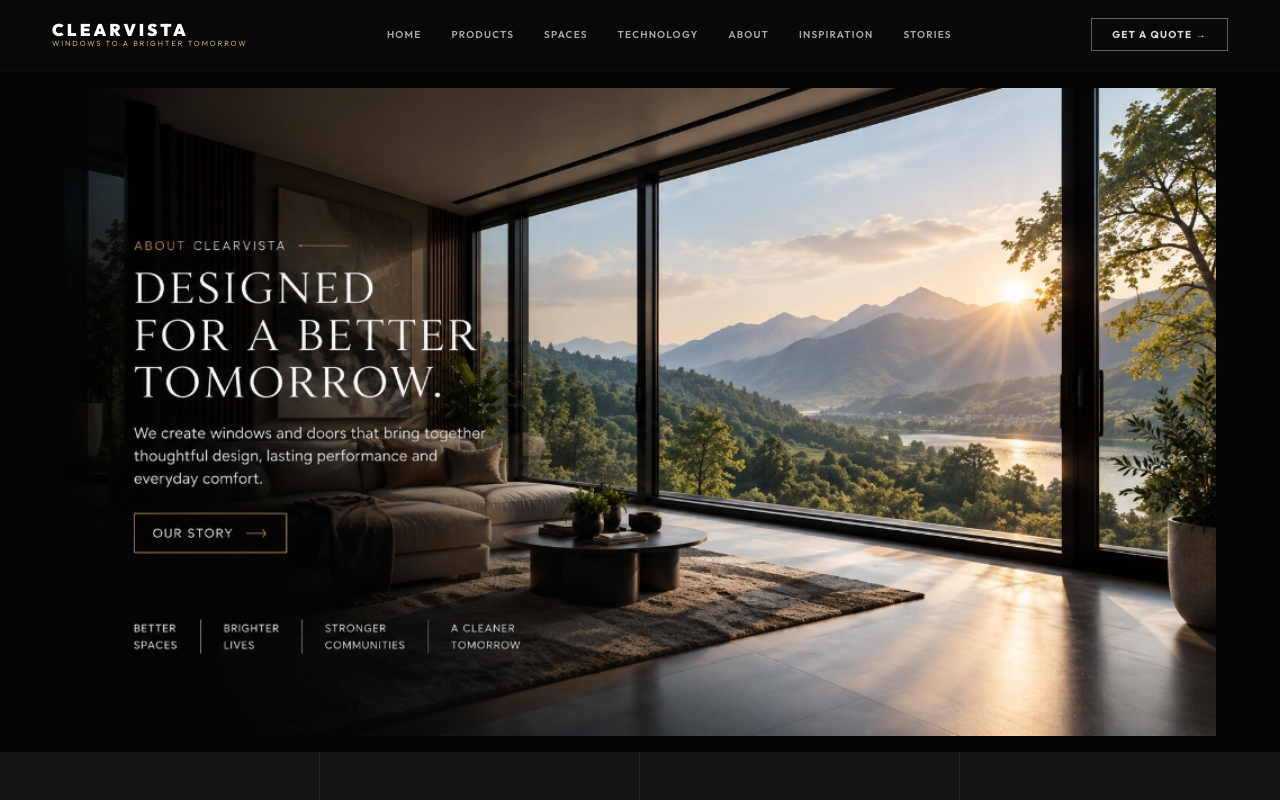
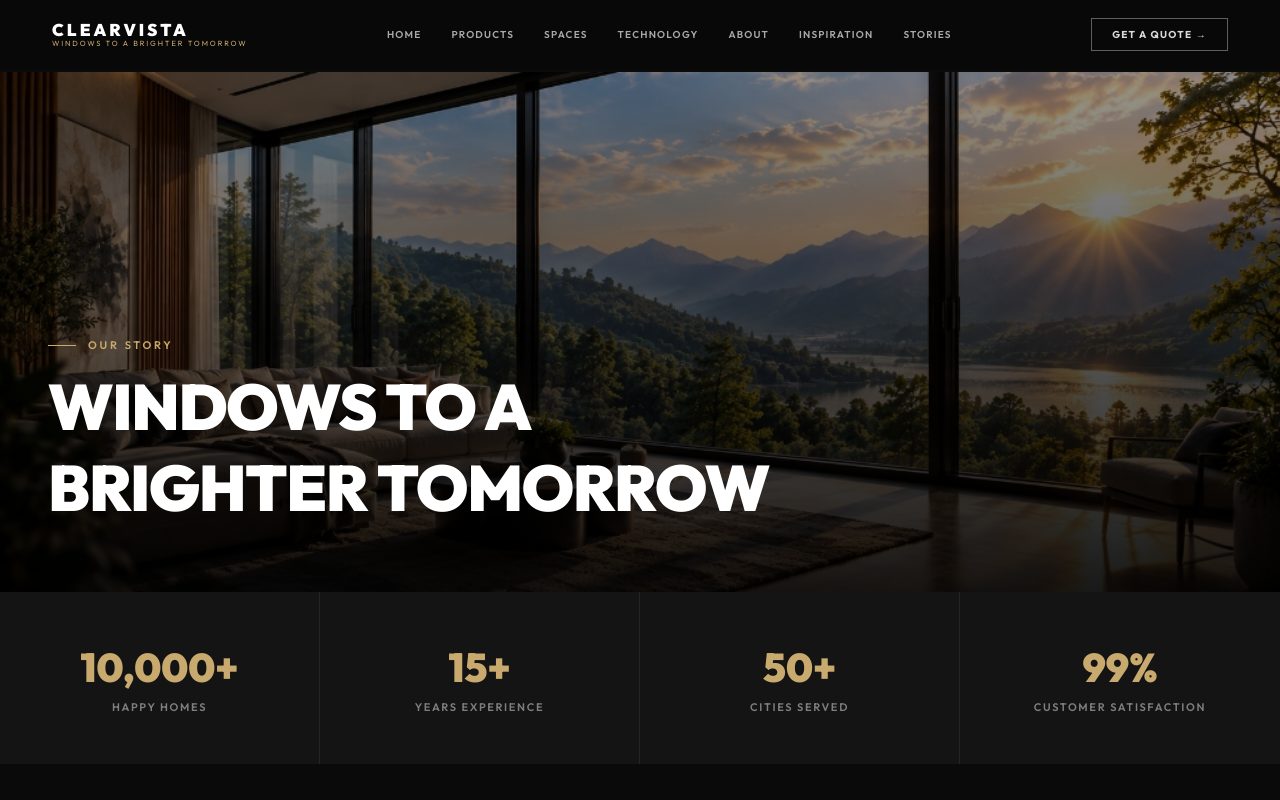
Before and after one commit to web-zoom-digital/ClearVista2, a Next.js app: page /about in a window 1280 px wide. Shown: the top 800 px of the page. Built offline with nearby package versions, Linux system fonts and the light colour scheme.

Commit message:
feat: use clean background image for about page hero section and restore text overlay

```diff
--- a/src/app/about/page.tsx
+++ b/src/app/about/page.tsx
@@ -14,8 +14,18 @@ export default function AboutPage() {
   return (
     <main style={{ background: '#0a0a0a', minHeight: '100vh', paddingTop: '72px' }}>
       {/* Hero */}
-      <section style={{ position: 'relative', height: '85vh', minHeight: '600px', display: 'flex', alignItems: 'flex-end', background: '#050505' }}>
-        <Image src="/about_hero.jpg" alt="About ClearVista - Designed for a better tomorrow" fill priority style={{ objectFit: 'contain', objectPosition: 'center', padding: '16px' }} />
+      <section style={{ position: 'relative', height: '65vh', overflow: 'hidden', display: 'flex', alignItems: 'flex-end', background: '#050505' }}>
+        <Image src="/about_hero.jpg" alt="About ClearVista" fill priority style={{ objectFit: 'cover', objectPosition: 'center' }} />
+        <div style={{ position: 'absolute', inset: 0, background: 'linear-gradient(to top, rgba(0,0,0,0.9) 0%, rgba(0,0,0,0.4) 100%)' }} />
+        <div style={{ position: 'relative', zIndex: 2, maxWidth: '1400px', margin: '0 auto', width: '100%', padding: '0 48px 64px' }}>
+          <p style={{ fontSize: '11px', letterSpacing: '0.25em', color: '#c8a96e', fontWeight: 600, textTransform: 'uppercase', marginBottom: '14px', display: 'flex', alignItems: 'center', gap: '12px' }}>
+            <span style={{ width: '28px', height: '1px', background: '#c8a96e', display: 'inline-block' }} />
+            Our Story
+          </p>
+          <h1 style={{ fontFamily: 'Outfit', fontSize: 'clamp(2.5rem, 5vw, 4rem)', fontWeight: 900, letterSpacing: '-0.02em', textTransform: 'uppercase', color: 'white' }}>
+            Windows to a<br />Brighter Tomorrow
+          </h1>
+        </div>
       </section>
 
       {/* Stats */}
```
Also changed, not shown: public/about_hero.jpg.
